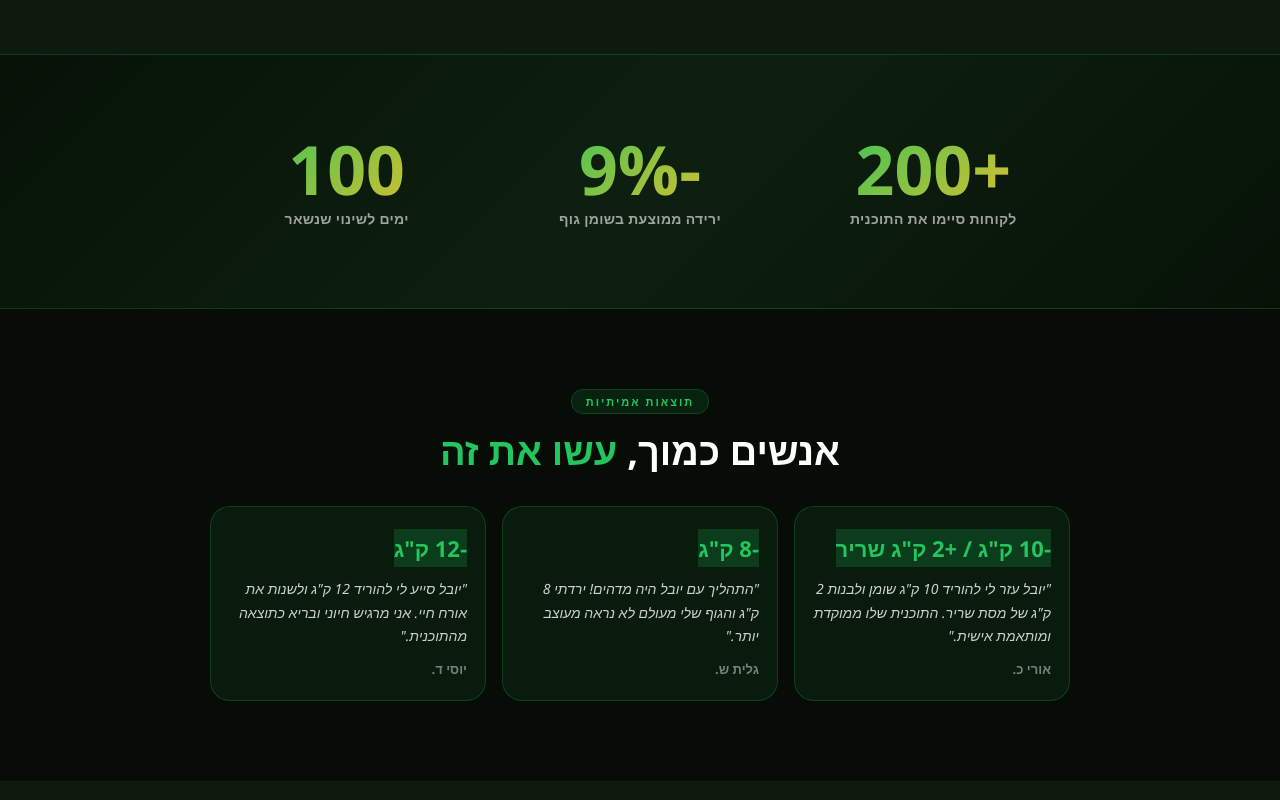
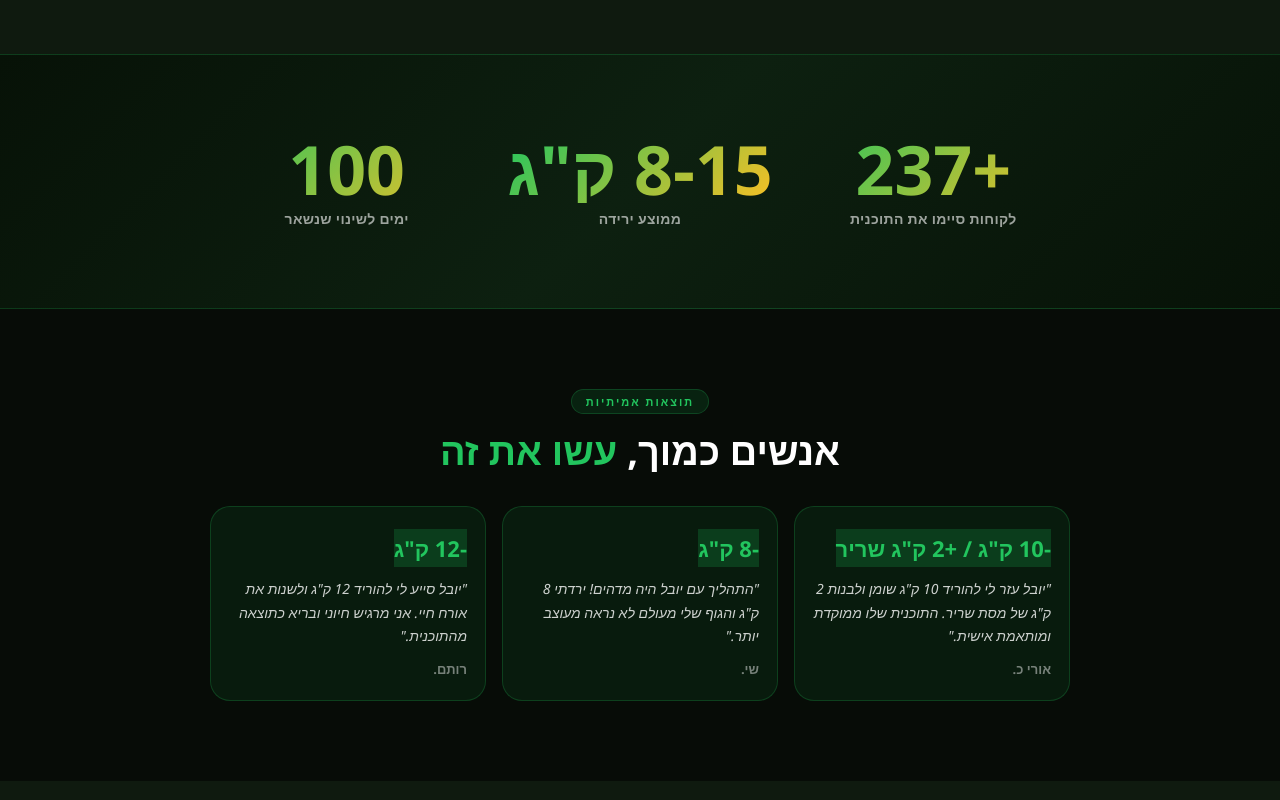
Before and after one commit to Yuvalberko4/berko-warmup, a website: page index.html in a window 1280 px wide. Shown: the part 3620-4420 px from the top of the page. Drawn offline with Linux system fonts and the light colour scheme.

Commit message:
Update stats, testimonial names, and CTA text
- Stats: +200 → +237 לקוחות, -9% → 8-15 ק"ג ממוצע ירידה
- Testimonials: גלית ש. → שי., יוסי ד. → רותם.
- Coach stats: 200+ → 237+
- CTA: מוכן/ה לדבר? → בוא/י נדבר!

Co-Authored-By: Claude Opus 4.6 <noreply@anthropic.com>

```diff
--- a/index.html
+++ b/index.html
@@ -430,12 +430,12 @@ footer{
   <div class="container">
     <div class="stats-grid reveal">
       <div>
-        <div class="stat-num">+200</div>
+        <div class="stat-num">+237</div>
         <div class="stat-lbl">לקוחות סיימו את התוכנית</div>
       </div>
       <div>
-        <div class="stat-num">-9%</div>
-        <div class="stat-lbl">ירידה ממוצעת בשומן גוף</div>
+        <div class="stat-num">8-15 ק"ג</div>
+        <div class="stat-lbl">ממוצע ירידה</div>
       </div>
       <div>
         <div class="stat-num">100</div>
@@ -462,12 +462,12 @@ footer{
         <div class="t-card">
           <div class="t-result">-8 ק"ג</div>
           <p class="t-text">"התהליך עם יובל היה מדהים! ירדתי 8 ק"ג והגוף שלי מעולם לא נראה מעוצב יותר."</p>
-          <div class="t-name">גלית ש.</div>
+          <div class="t-name">שי.</div>
         </div>
         <div class="t-card">
           <div class="t-result">-12 ק"ג</div>
           <p class="t-text">"יובל סייע לי להוריד 12 ק"ג ולשנות את אורח חיי. אני מרגיש חיוני ובריא כתוצאה מהתוכנית."</p>
-          <div class="t-name">יוסי ד.</div>
+          <div class="t-name">רותם.</div>
         </div>
     </div>
   </div>
@@ -553,7 +553,7 @@ footer{
         </p>
         <div class="coach-stats">
           <div class="cs-item">
-            <div class="cs-num">200+</div>
+            <div class="cs-num">237+</div>
             <div class="cs-lbl">לקוחות</div>
           </div>
           <div class="cs-item">
@@ -575,7 +575,7 @@ footer{
   <div class="container">
     <div class="reveal">
       <span class="section-badge">הצעד הבא</span>
-      <h2>מוכן/ה לדבר?<br><span class="gold">זה עשוי להיות השיחה שתשנה הכל.</span></h2>
+      <h2>בוא/י נדבר!<br><span class="gold">זה עשוי להיות השיחה שתשנה הכל.</span></h2>
       <p>שיחת אבחון חינמית של 15 דקות: אבין בדיוק איפה את/ה עכשיו ולאן את/ה רוצה להגיע.<br>
       אם ארגיש שאני יכול לעזור, אראה לך איך. אם לא, אגיד לך את האמת ואתן לך טיפ קדימה.</p>
       <a href="https://wa.me/message/DWI5HGFMLLLTB1" class="wa-btn" target="_blank" rel="noopener">
```
